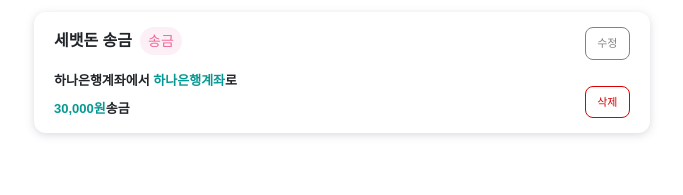
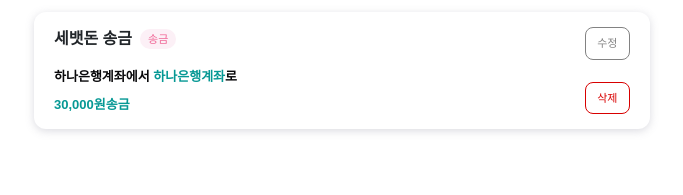
Before and after one commit to KeywordHanaro/KeywordHanaro_FE, a Next.js app: page /test in a window 1280 px wide. Shown: the top 195 px of the page, without its empty margins (298-981 px from the left). Built offline with nearby package versions, Linux system fonts and the light colour scheme.

Commit message:
[feat] : font 추가 및 ColorChips 수정

```diff
--- a/app/globals.css
+++ b/app/globals.css
@@ -60,10 +60,10 @@
     @apply border-border;
   }
   body {
-    @apply bg-background text-foreground sm:max-w-[640px] w-full;
+    @apply bg-background text-foreground sm:max-w-[640px] w-full font-pretendard;
   }
   html {
-    @apply flex justify-center w-full text-fontBlack;
+    @apply flex justify-center w-full text-fontBlack font-pretendard;
   }
   input {
     @apply focus:outline-none;
--- a/components/atoms/ColorChips.tsx
+++ b/components/atoms/ColorChips.tsx
@@ -18,13 +18,11 @@
 }: PropsWithChildren<ColorChipProps>) {
   const { bgColor, textColor } = colorMap[color];
   return (
-    <>
-      <div
-        className='rounded-3xl px-2 py-1 w-fit text-sm p-8'
-        style={{ backgroundColor: bgColor, color: textColor }}
-      >
-        {children}
-      </div>
-    </>
+    <div
+      className='rounded-3xl px-2 py-[2px] w-fit text-[11px] font-medium p-8'
+      style={{ backgroundColor: bgColor, color: textColor }}
+    >
+      {children}
+    </div>
   );
 }
--- a/components/molecules/EditKeyword.tsx
+++ b/components/molecules/EditKeyword.tsx
@@ -19,7 +19,7 @@
       case 'transfer':
         return (
           <>
-            <span className='text-fontBlack font-semibold text-[13px]'>
+            <span className='font-semibold text-[13px]'>
               {data.accountFrom.accountName ?? data.accountFrom.accountNumber}
               계좌에서&nbsp;
               <span className='text-hanaPrimary'>
@@ -29,21 +29,20 @@
               로
             </span>
             <span className='text-hanaPrimary font-semibold text-[13px]'>
-              {data.amount.toLocaleString()}원
-              <span className='text-fontBlack '>송금</span>
+              {data.amount.toLocaleString()}원<span>송금</span>
             </span>
           </>
         );
       case 'inquiry':
         return (
           <>
-            <span className='text-fontBlack font-semibold text-[13px]'>
+            <span className=' font-semibold text-[13px]'>
               {data.accountFrom.accountName ?? data.accountFrom.accountNumber}
               계좌에서
             </span>
             <span className='text-hanaPrimary font-semibold text-[13px]'>
               {data.searchKeyword}
-              <span className='text-fontBlack '>조회</span>
+              <span>조회</span>
             </span>
           </>
         );
@@ -53,19 +52,17 @@
             <span className='text-hanaPrimary font-semibold text-[13px]'>
               {data.bankName}
             </span>
-            <span className='text-fontBlack text-[13px] font-semibold'>
-              번호표 발급
-            </span>
+            <span className='text-[13px] font-semibold'>번호표 발급</span>
           </>
         );
       case 'settlement':
         return (
           <>
-            <span className='text-fontBlack text-[13px] font-semibold'>
+            <span className='text-[13px] font-semibold'>
               {data.accountFrom.accountName ?? data.accountFrom.accountNumber}{' '}
               계좌로
             </span>
-            <span className='text-fontBlack text-[11px] font-semibold'>
+            <span className='text-[11px] font-semibold'>
               {data.memberList.map((member) => member.name).join(', ')}
             </span>
             <span className='text-hanaPrimary text-[13px] font-semibold'>
--- a/tailwind.config.ts
+++ b/tailwind.config.ts
@@ -10,6 +10,9 @@
   ],
   theme: {
     extend: {
+      fontFamily: {
+        pretendard: ['var(--font-pretendard)'],
+      },
       colors: {
         errorRed: '#D80000',
         hanaPrimary: '#069894',
```
Also changed, not shown: app/fonts/PretendardVariable.woff2 (added).
